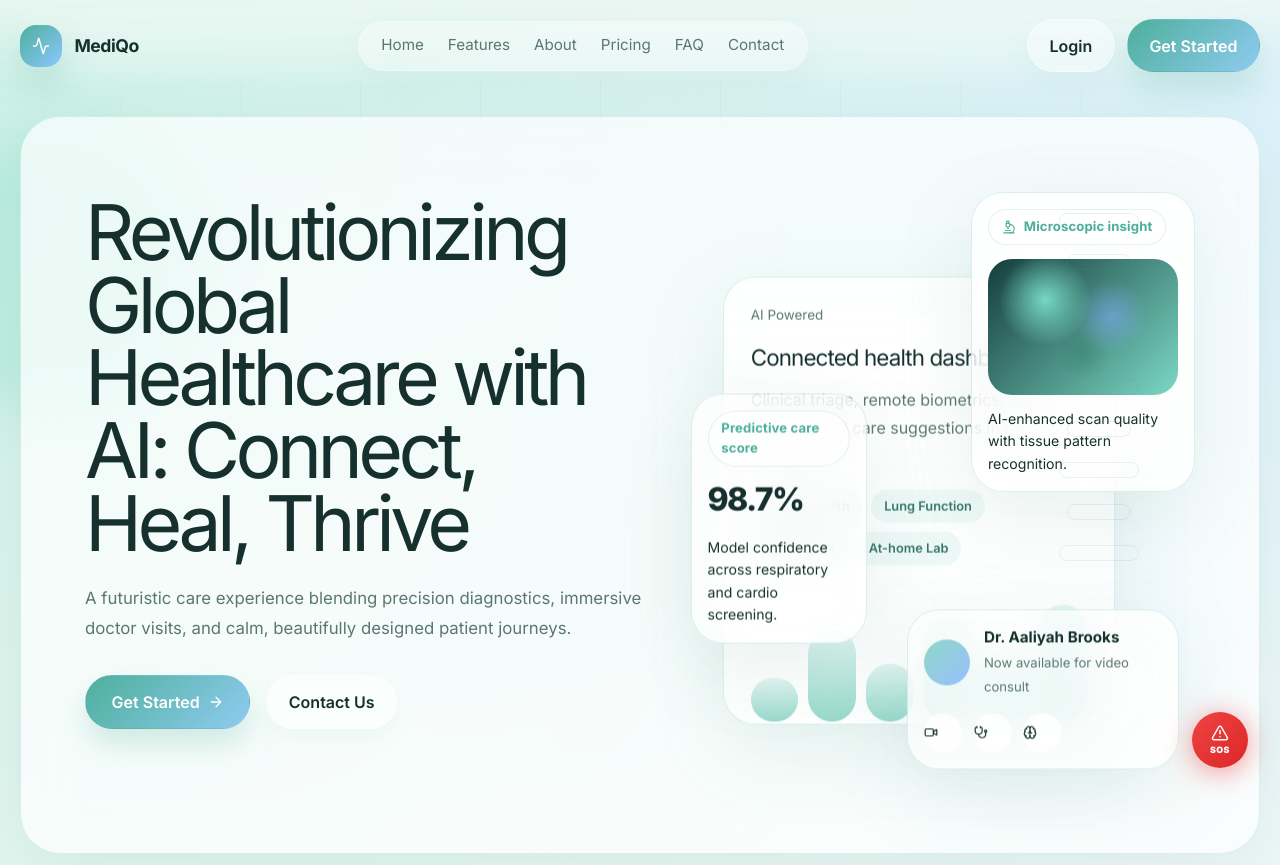
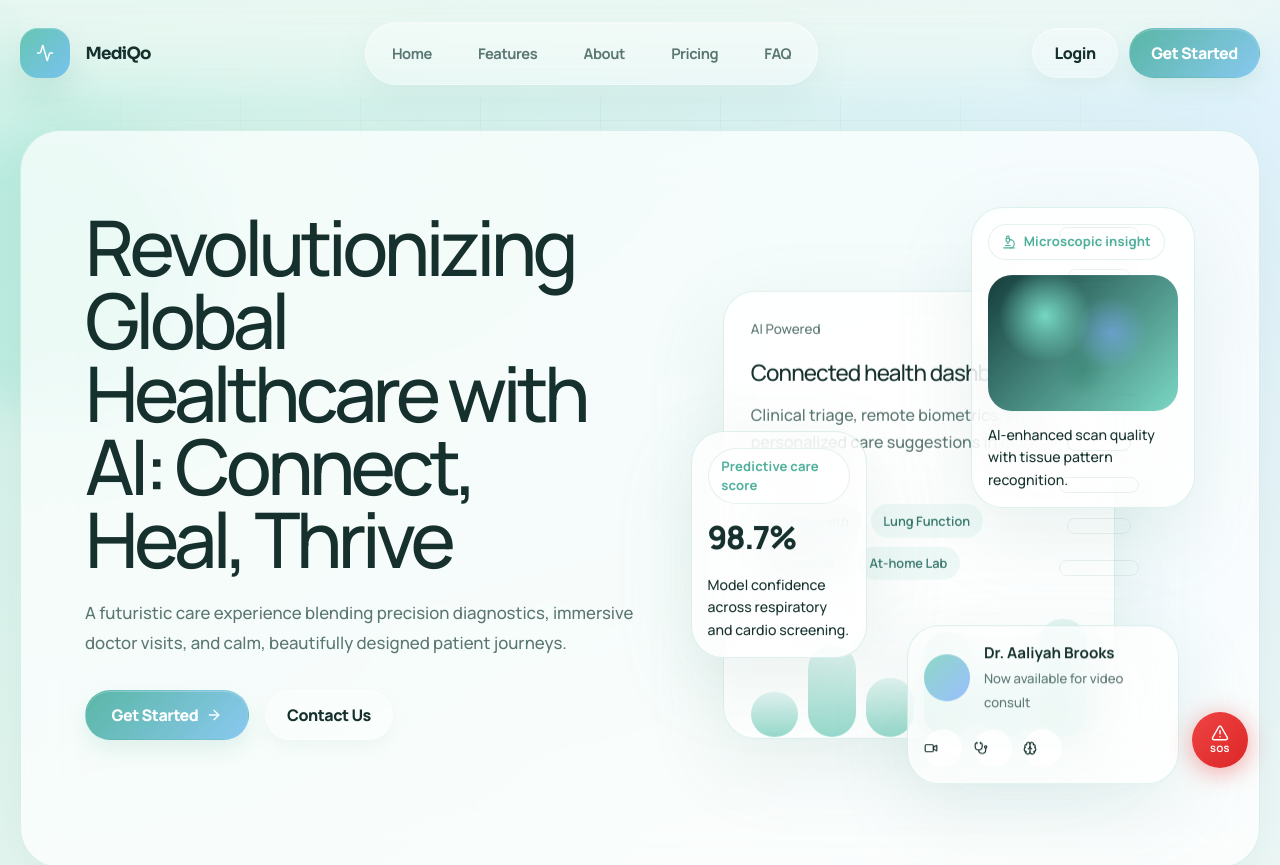
Before and after one commit to DivyeGautam66/heathcare-with-ai, a React (Vite) app: page / in a window 1280 px wide. Shown: the top 865 px of the page. Built offline with nearby package versions, Linux system fonts and the light colour scheme.

Commit message:
did changes in the frontend change dthe pricing section and changed the hero section

```diff
--- a/src/index.css
+++ b/src/index.css
@@ -1,3 +1,4 @@
+@import url('https://fonts.googleapis.com/css2?family=Manrope:wght@500;600;700;800&family=Sora:wght@600;700&display=swap');
 @import "tailwindcss";
 
 :root {
@@ -41,7 +42,7 @@ html {
 }
 
 body {
-  font-family: 'Inter', 'Outfit', system-ui, sans-serif;
+  font-family: 'Manrope', 'Inter', system-ui, sans-serif;
   background-color: var(--bg);
   color: var(--text-primary);
   transition: background-color 0.3s ease, color 0.3s ease;
@@ -525,7 +526,7 @@ body {
   align-items: center;
   justify-content: space-between;
   gap: 1rem;
-  padding: 0.7rem 0;
+  padding: 0.85rem 0;
   border-radius: 0;
   background: transparent;
   border: 0;
@@ -535,27 +536,29 @@ body {
 .brand-mark {
   display: inline-flex;
   align-items: center;
-  gap: 0.8rem;
+  gap: 0.95rem;
   color: var(--landing-text);
   text-decoration: none;
-  font-weight: 700;
-  letter-spacing: -0.03em;
+  font-weight: 800;
+  letter-spacing: -0.045em;
 }
 
 .brand-icon {
-  width: 2.6rem;
-  height: 2.6rem;
+  width: 3.15rem;
+  height: 3.15rem;
   display: inline-flex;
   align-items: center;
   justify-content: center;
-  border-radius: 16px;
+  border-radius: 18px;
   color: white;
-  background: linear-gradient(135deg, var(--landing-primary-strong), #8cc7ff);
-  box-shadow: 0 16px 32px rgba(102, 177, 157, 0.28);
+  background: linear-gradient(135deg, #65c6b1, #79c2ef);
+  box-shadow: inset 0 1px 0 rgba(255, 255, 255, 0.24), 0 18px 32px rgba(102, 177, 157, 0.22);
 }
 
 .brand-text {
-  font-size: 1.1rem;
+  font-family: 'Sora', 'Manrope', sans-serif;
+  font-size: 1.05rem;
+  letter-spacing: -0.05em;
 }
 
 .nav-desktop,
@@ -579,12 +582,12 @@ body {
 }
 
 .nav-desktop {
-  gap: 1.5rem;
-  padding: 0.78rem 1.4rem;
+  gap: 0.45rem;
+  padding: 0.42rem;
   border-radius: 999px;
-  background: rgba(255, 255, 255, 0.32);
-  border: 1px solid rgba(255, 255, 255, 0.3);
-  box-shadow: 0 10px 30px rgba(109, 160, 149, 0.08);
+  background: rgba(255, 255, 255, 0.34);
+  border: 1px solid rgba(255, 255, 255, 0.38);
+  box-shadow: inset 0 1px 0 rgba(255, 255, 255, 0.35), 0 14px 34px rgba(109, 160, 149, 0.1);
 }
 
 .nav-link,
@@ -592,8 +595,20 @@ body {
 .social-row a {
   color: var(--landing-muted);
   text-decoration: none;
-  font-size: 0.95rem;
-  transition: color 0.2s ease;
+  font-size: 0.92rem;
+  transition: color 0.2s ease, background 0.2s ease, transform 0.2s ease;
+}
+
+.nav-link {
+  padding: 0.8rem 1.22rem;
+  border-radius: 999px;
+  font-weight: 700;
+  letter-spacing: -0.03em;
+}
+
+.nav-link:hover {
+  background: rgba(255, 255, 255, 0.52);
+  transform: translateY(-1px);
 }
 
 .nav-link:hover,
@@ -603,7 +618,7 @@ body {
 }
 
 .nav-actions {
-  gap: 0.75rem;
+  gap: 0.7rem;
 }
 
 .primary-button,
@@ -624,13 +639,16 @@ body {
   align-items: center;
   justify-content: center;
   gap: 0.5rem;
-  padding: 0.85rem 1.35rem;
+  padding: 0.74rem 1.32rem;
+  min-height: 3rem;
+  font-weight: 800;
+  letter-spacing: -0.03em;
 }
 
 .primary-button {
   color: white;
-  background: linear-gradient(135deg, var(--landing-primary-strong), #8fcbf0);
-  box-shadow: 0 16px 30px rgba(109, 182, 166, 0.28);
+  background: linear-gradient(135deg, rgba(76, 176, 157, 0.92), rgba(125, 195, 238, 0.9));
+  box-shadow: inset 0 1px 0 rgba(255, 255, 255, 0.24), 0 10px 22px rgba(109, 182, 166, 0.18);
 }
 
 .primary-button:hover,
@@ -643,9 +661,9 @@ body {
 .ghost-button,
 .mobile-menu-button {
   color: var(--landing-text);
-  background: rgba(255, 255, 255, 0.42);
+  background: rgba(255, 255, 255, 0.28);
   border-color: rgba(255, 255, 255, 0.34);
-  box-shadow: 0 10px 24px rgba(109, 160, 149, 0.08);
+  box-shadow: inset 0 1px 0 rgba(255, 255, 255, 0.28), 0 8px 18px rgba(109, 160, 149, 0.08);
 }
 
 .mobile-menu-button {
--- a/src/pages/LandingPage.tsx
+++ b/src/pages/LandingPage.tsx
@@ -32,7 +32,6 @@ const navLinks = [
   { label: 'About', href: '#about' },
   { label: 'Pricing', href: '#pricing' },
   { label: 'FAQ', href: '#faq' },
-  { label: 'Contact', href: '#contact' },
 ]
 
 const aiCards = [
@@ -112,6 +111,23 @@ export default function LandingPage(_props: LandingPageProps) {
   const [menuOpen, setMenuOpen] = useState(false)
   const [openFaq, setOpenFaq] = useState(0)
 
+  const scrollToSection = (href: string) => {
+    const targetId = href.replace('#', '')
+    const target = document.getElementById(targetId)
+
+    if (!target) return
+
+    const navOffset = 132
+    const targetTop = target.getBoundingClientRect().top + window.scrollY - navOffset
+
+    window.history.replaceState(null, '', href)
+    window.scrollTo({
+      top: Math.max(targetTop, 0),
+      behavior: 'smooth',
+    })
+    setMenuOpen(false)
+  }
+
   return (
     <div className="landing-shell">
       <div className="landing-orb landing-orb-a" />
@@ -129,7 +145,15 @@ export default function LandingPage(_props: LandingPageProps) {
 
           <div className="nav-desktop">
             {navLinks.map((link) => (
-              <a key={link.label} href={link.href} className="nav-link">
+              <a
+                key={link.label}
+                href={link.href}
+                className="nav-link"
+                onClick={(event) => {
+                  event.preventDefault()
+                  scrollToSection(link.href)
+                }}
+              >
                 {link.label}
               </a>
             ))}
@@ -162,7 +186,15 @@ export default function LandingPage(_props: LandingPageProps) {
               exit={{ opacity: 0, height: 0 }}
             >
               {navLinks.map((link) => (
-                <a key={link.label} href={link.href} className="mobile-nav-link" onClick={() => setMenuOpen(false)}>
+                <a
+                  key={link.label}
+                  href={link.href}
+                  className="mobile-nav-link"
+                  onClick={(event) => {
+                    event.preventDefault()
+                    scrollToSection(link.href)
+                  }}
+                >
                   {link.label}
                 </a>
               ))}
@@ -439,9 +471,12 @@ export default function LandingPage(_props: LandingPageProps) {
                     </li>
                   ))}
                 </ul>
-                <Link to="/dashboard" className={plan.highlight ? 'primary-button pricing-button' : 'secondary-button pricing-button'}>
+                <button
+                  type="button"
+                  className={plan.highlight ? 'primary-button pricing-button' : 'secondary-button pricing-button'}
+                >
                   Get Started
-                </Link>
+                </button>
               </motion.article>
             ))}
           </div>
@@ -478,49 +513,6 @@ export default function LandingPage(_props: LandingPageProps) {
         </section>
       </main>
 
-      <footer id="contact" className="landing-footer">
-        <div className="section-frame footer-frame">
-          <div>
-            <Link to="/" className="brand-mark">
-              <span className="brand-icon">
-                <Activity size={18} />
-              </span>
-              <span className="brand-text">MediQo</span>
-            </Link>
-            <p className="footer-copy">
-              Elegant AI healthcare for connected clinics, modern families, and calmer care journeys.
-            </p>
-          </div>
-
-          <div className="footer-links">
-            <a href="#features">Features</a>
-            <a href="#about">About</a>
-            <a href="#pricing">Pricing</a>
-            <a href="#faq">FAQ</a>
-          </div>
-
-          <form className="newsletter-card glass-card">
-            <label htmlFor="newsletter">Newsletter</label>
-            <div className="newsletter-row">
-              <input id="newsletter" type="email" placeholder="Enter your email" />
-              <button type="button" className="primary-button">
-                Join
-              </button>
-            </div>
-            <div className="social-row">
-              <a href="https://dribbble.com" target="_blank" rel="noreferrer">
-                Dribbble
-              </a>
-              <a href="https://linkedin.com" target="_blank" rel="noreferrer">
-                LinkedIn
-              </a>
-              <a href="https://x.com" target="_blank" rel="noreferrer">
-                X
-              </a>
-            </div>
-          </form>
-        </div>
-      </footer>
     </div>
   )
 }
```
